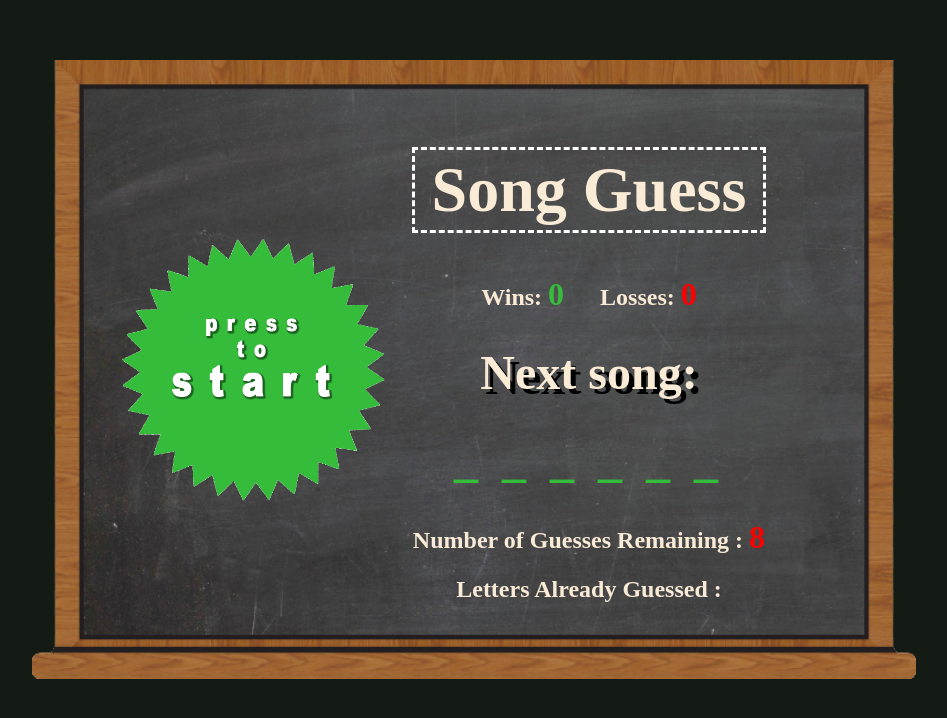
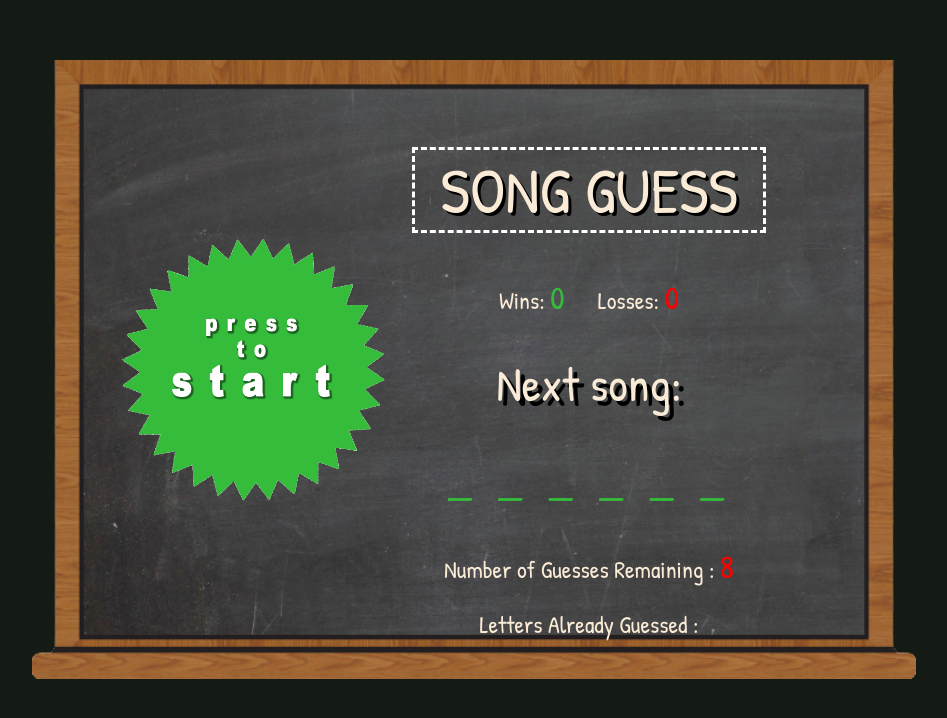
Before and after one commit to andrewlin618/Word-Guess-Game, a plain HTML site: page index.html in a window 1280 px wide. Shown: the part 130-848 px from the top of the page, without its empty margins (166-1113 px from the left). Drawn offline with Linux system fonts and the light colour scheme.

Commit message:
change the font:Google fonts

```diff
--- a/assets/css/style.css
+++ b/assets/css/style.css
@@ -9,7 +9,8 @@ main{
 }
 
 h1,h2,h3{
-    font-family:"DK Crayon Crumble";
+    font-family: 'Patrick Hand', cursive;
+    font-weight: lighter;
     text-align: center;
 }
 h1{
@@ -53,6 +54,7 @@ img{
     border: 3px dashed white;
     font-size: 8vh;
     line-height: 10vh;
+    text-shadow: 3px 3px black;
 }
 
 #notification{
--- a/index.html
+++ b/index.html
@@ -5,8 +5,9 @@
     <meta charset="UTF-8">
     <meta name="viewport" content="width=device-width, initial-scale=1.0">
     <meta http-equiv="X-UA-Compatible" content="ie=edge">
-    <title>Word Guess!</title>
+    <title>Song Guess!</title>
     <!-- <link rel="stylesheet" href="assets/css/reset.css"> -->
+    <link href="https://fonts.googleapis.com/css?family=Patrick+Hand&display=swap" rel="stylesheet">
     <link rel="stylesheet" href="assets/css/style.css">
 </head>
 
@@ -21,7 +22,7 @@
                 <img id="words-picture" src="assets/images/start.gif" alt="sorry">
             </div>
             <div class="wordsBox">
-                <h1 id="titleText">Song Guess</h1>
+                <h1 id="titleText">SONG GUESS</h1>
                 <h2>Wins: <span id="user-wins"></span>&nbsp&nbsp&nbsp&nbsp&nbsp Losses: <span id="user-losses"></span></h2>
                 <h1><span id="notification"></h1>
                 <h1 class="wideText"><span id="current-word"></span></h1>
```
